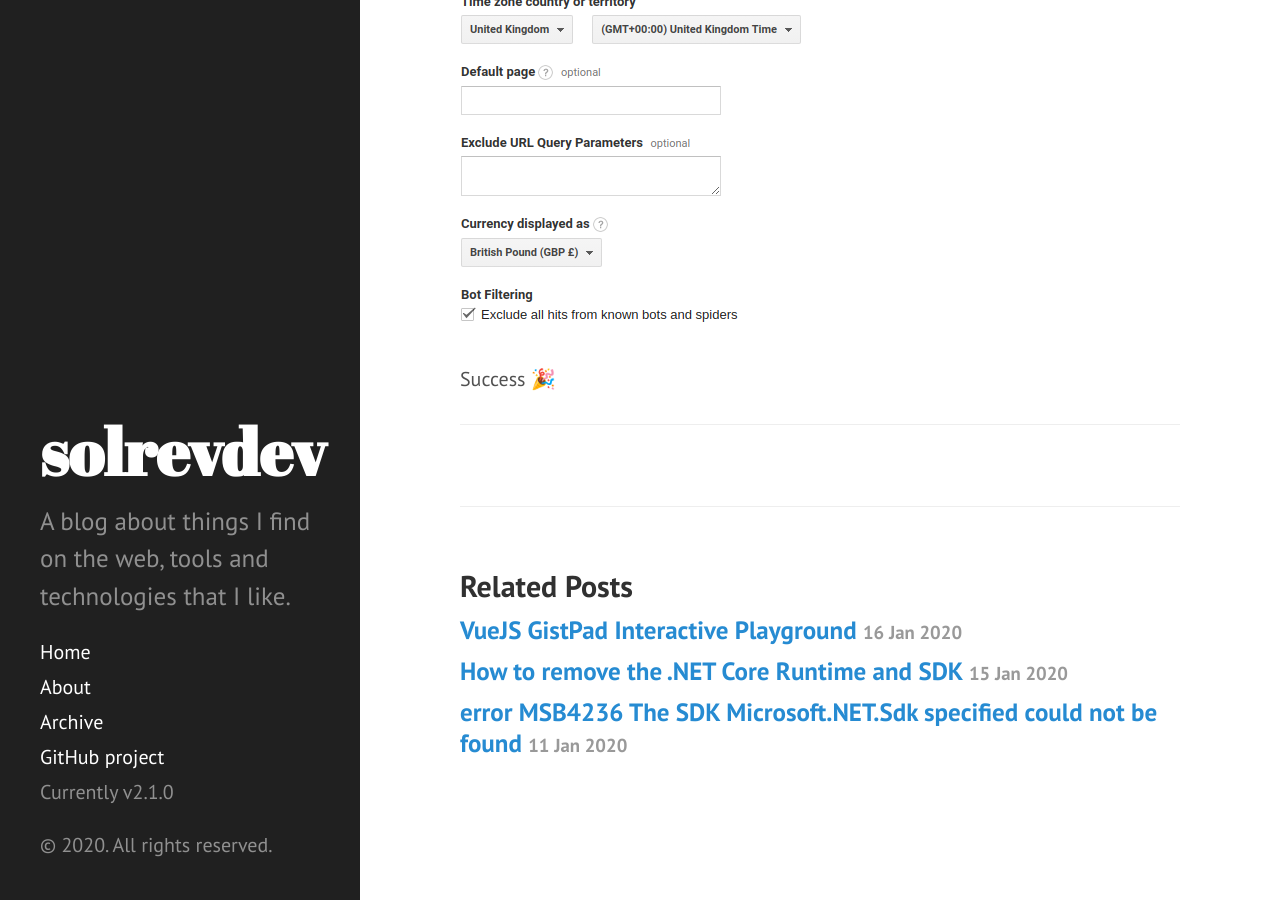
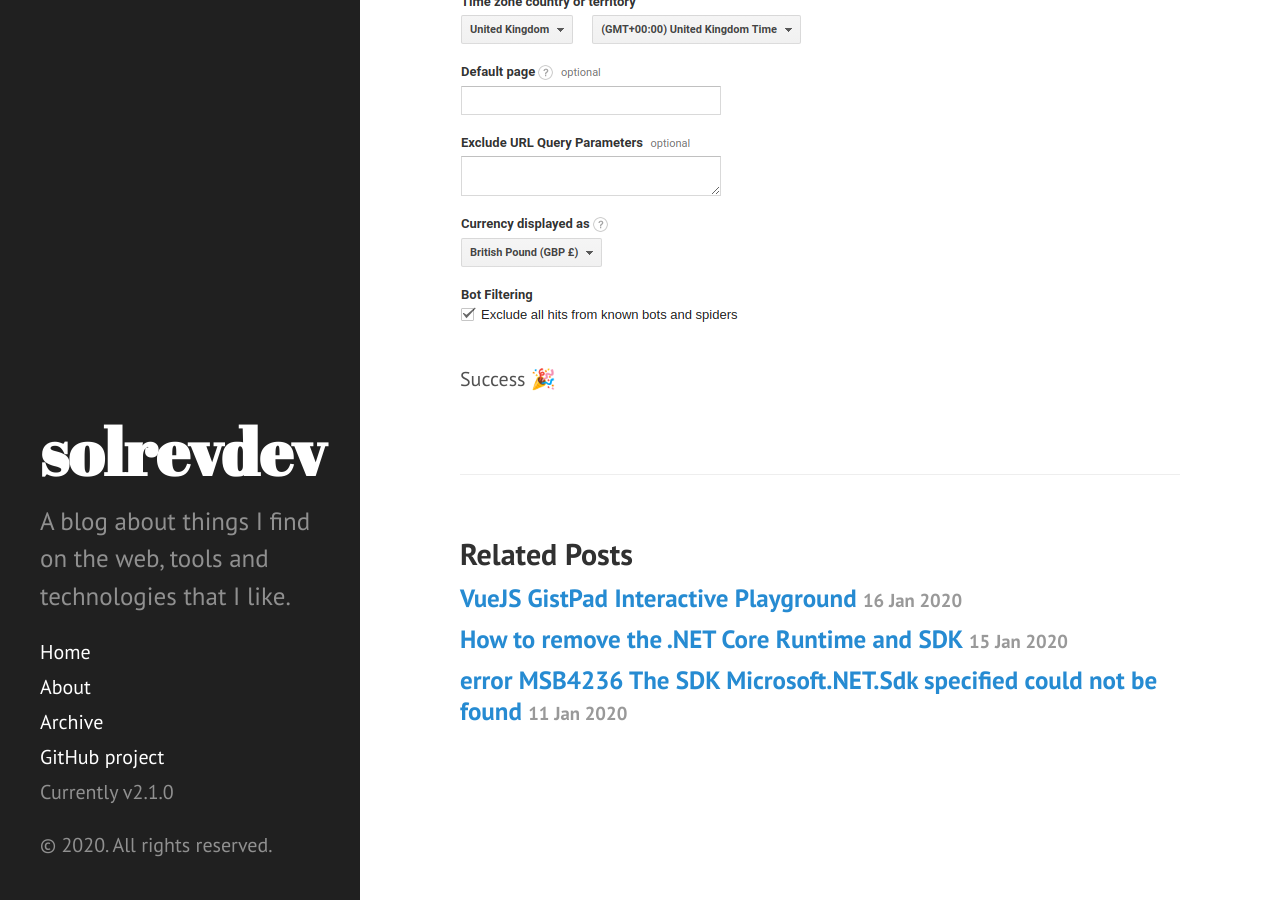
Before and after one commit to solrevdev/solrevdev.github.io, a Jekyll site: the page built from _posts/2020-01-13-exclude-all-hits-from-known-bots-and-spiders.md, in a window 1280 px wide and 900 px high, scrolled down 652 px. Built offline with Jekyll 4.4.1, drawn with Linux system fonts in a browser that asks for light colours.

Commit message:
tags dont work

```diff
--- a/_layouts/post.html
+++ b/_layouts/post.html
@@ -7,12 +7,6 @@ published: true
   <h1 class="post-title">{{ page.title }}</h1>
   <span class="post-date">{{ page.date | date_to_string }}</span>
   {{ content }}
-
-  <hr>
-  {% if post.tags.size > 0 %}
-    Tag{% if post.tags.size > 1 %}s{% endif %}:
-    {{ post.tags | sort | join: ", " }}
-  {% endif %}
 </div>
 
 <div class="related">
--- a/_posts/2020-01-13-exclude-all-hits-from-known-bots-and-spiders.md
+++ b/_posts/2020-01-13-exclude-all-hits-from-known-bots-and-spiders.md
@@ -3,7 +3,11 @@ published: true
 layout: post
 title: Exclude all hits from known bots and spiders
 author: John Smith
-tags: [ '#googleanalytics', '#google',  '#seo', '#analytics' ]
+tags:
+  - '#googleanalytics'
+  - '#google'
+  - '#seo'
+  - '#analytics'
 ---
 
 Today I decided to take a look at my [Google Analytics](https://analytics.google.com/) for this website and I had way more traffic than a site like mine ought to have.
```
